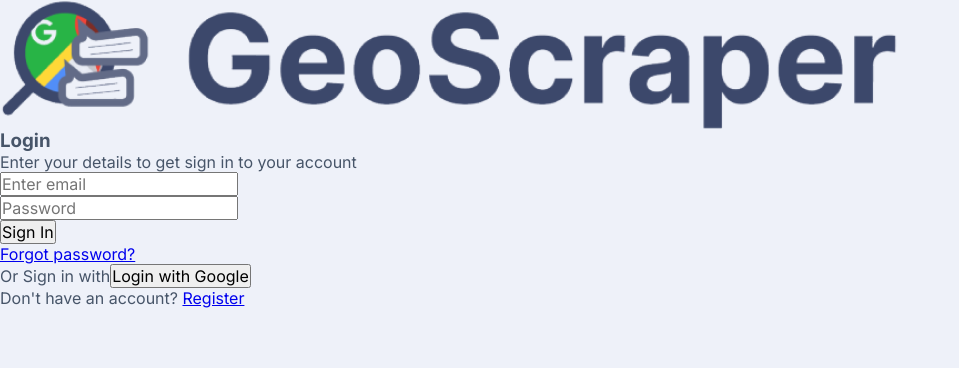
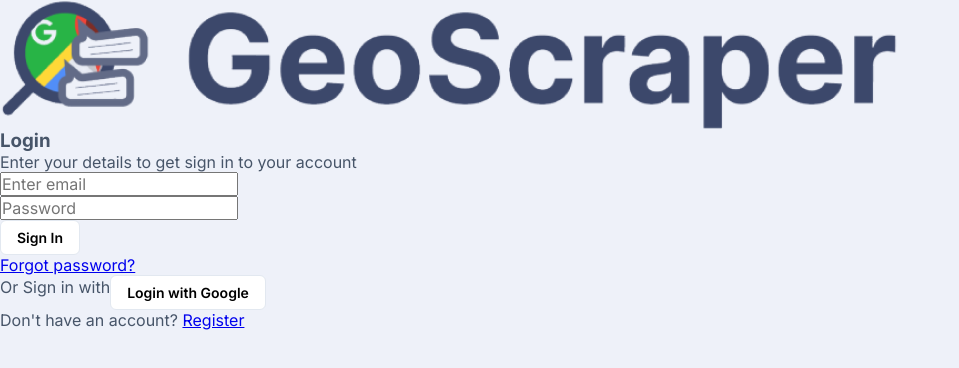
Before and after one commit to shakhrillo/m_main, a React (Vite) app in the folder SELENIUM_NODEJS/client/: page /auth/login in a window 1280 px wide. Shown: the top 368 px of the page, without its empty margins (0-959 px from the left). Built offline with nearby package versions, Linux system fonts and the light colour scheme; no server answers.

Commit message:
Refactor ReviewsList component: simplify checkbox rendering, update button styles, and enhance select input styling

```diff
--- a/SELENIUM_NODEJS/client/src/pages/reviews/ReviewsList.tsx
+++ b/SELENIUM_NODEJS/client/src/pages/reviews/ReviewsList.tsx
@@ -21,15 +21,9 @@
 // Table configuration for Review Cards
 const tableColumns = [
   {
-      textRender: () => <div className="form-check">
-        <input className="form-check-input" type="checkbox" />
-      </div>,
+      textRender: () => <input type="checkbox" />,
       field: 'index',
-      render: (_: any, index: number) => (
-        <div className="form-check">
-          <input className="form-check-input" type="checkbox" />
-        </div>
-      ),
+      render: (_: any, index: number) => <input type="checkbox" />,
   },
   { text: "Place", field: 'title', render: (row: any) => <a href={`/reviews/${row.id}`}>{row.title || row.url}</a>, icon: "map" },
   { text: "Date", field: 'createdAt', render: (row: any) => <span>{formatTimestamp(row.createdAt)}</span>, icon: "calendar" },
@@ -37,13 +31,13 @@
   { text: "Time", field: 'timeSpent', render: (row: any) => calculateElapsedTime(row.createdAt, row.completedAt), icon: "clock" },
   {
     text: "File Format", field: 'format', render: () => (
-      <select className="geo-select">
+      <select>
         <option value="json">JSON</option>
         <option value="csv">CSV</option>
       </select>
     ), icon: "file-earmark-text"
   },
-  { text: "", field: 'download', render: () => <button className="btn btn-outline-primary"><i className="bi bi-download"></i></button>, icon: "download" },
+  { text: "", field: 'download', render: () => <button>Download</button>, icon: "download" },
 ]
 
 const Dashboard: React.FC = () => {
--- a/SELENIUM_NODEJS/client/src/styles/_reset.scss
+++ b/SELENIUM_NODEJS/client/src/styles/_reset.scss
@@ -33,6 +33,28 @@
 
 input, button, textarea, select { font: inherit; }
 
+button {
+  transition: .15s cubic-bezier(.4,0,.2,1);
+  font-weight: 600;
+  padding: .5rem 1rem;
+  font-size: .875rem;
+  background-color: #fff;
+  border-radius: 6px;
+  white-space: nowrap;
+  display: inline-flex;
+  justify-content: center;
+  align-items: center;
+  cursor: pointer;
+  border: 1px solid #e2e8f0;
+}
+
+select {
+  padding: .5rem 1rem;
+  font-size: .875rem;
+  border-radius: 6px;
+  border: 1px solid #e2e8f0;
+}
+
 textarea:not([rows]) { min-height: 10em; }
 
 table {
@@ -46,6 +68,11 @@
   padding: .75rem 1.25rem;
   font-size: .875rem;
   line-height: 1.25rem;
+  text-align: left;
+  border-width: 0;
+  border-style: solid;
+  border-color: #e2e8f0;
+  text-transform: capitalize;
 }
 
 th {
@@ -56,5 +83,4 @@
 
 td {
   text-overflow: ellipsis;
-  text-transform: capitalize;
 }
```
